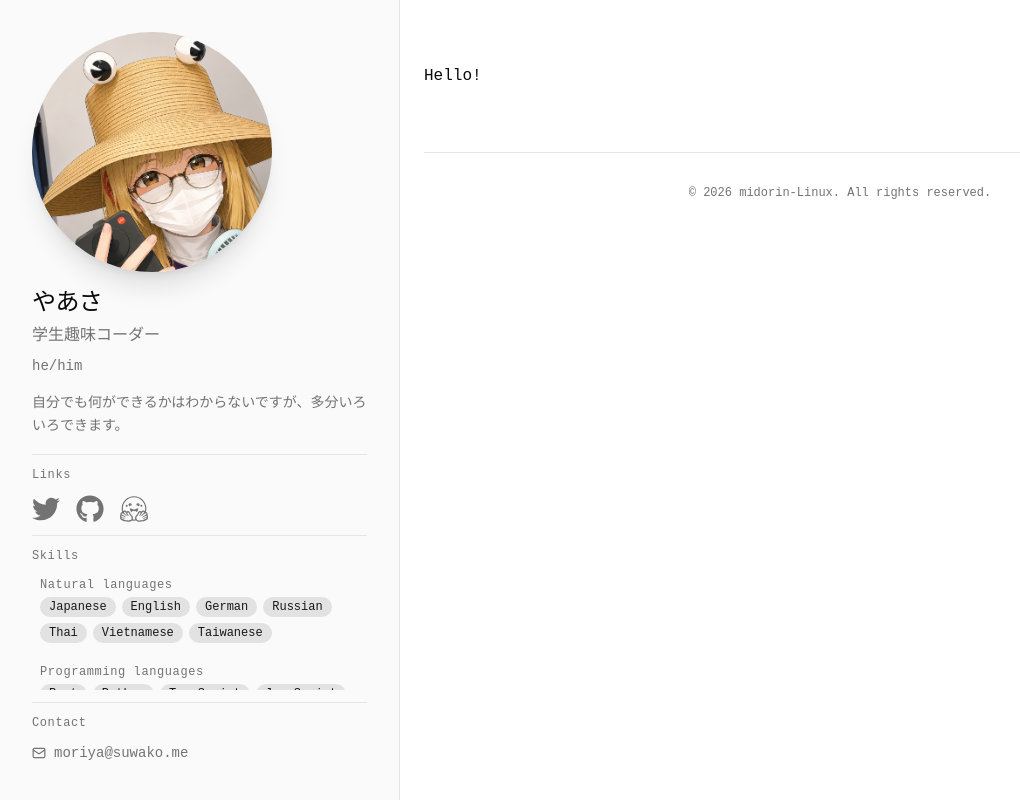
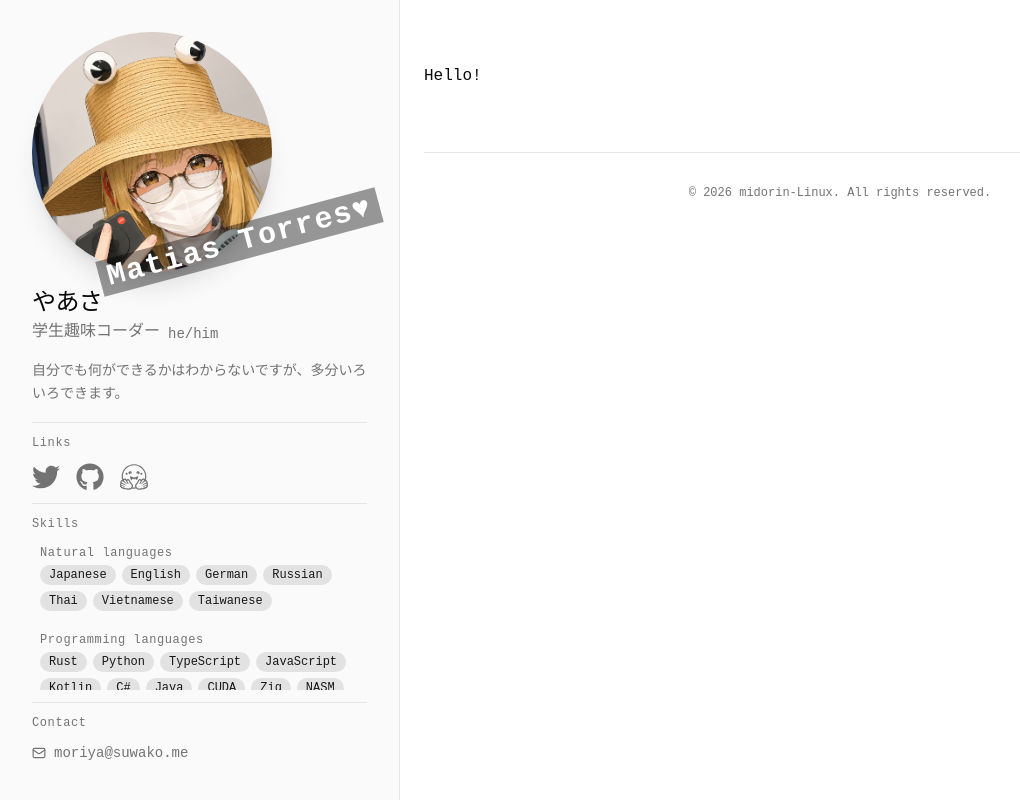
Before and after one commit to midorin-Linux/www, a React (Vite) app: page / in a window 1280 px wide. Shown: the whole page, without its empty margins (0-1020 px from the left). Built offline with nearby package versions, Linux system fonts and the light colour scheme.

Commit message:
Enhance profile sidebar layout with avatar overlay and improved text alignment

```diff
--- a/src/components/profile-sidebar.tsx
+++ b/src/components/profile-sidebar.tsx
@@ -177,12 +177,17 @@ export function ProfileSidebar() {
   return (
     <aside className="flex h-full max-h-screen flex-col items-start gap-3 p-4">
       <div className="mx-4 mt-4 flex shrink-0 flex-col items-start gap-4">
-        <div>
+        <div className="relative h-60 w-full">
           <img
             src="/avatar.png"
             alt="アニメ化された諏訪子の女装をしている男子高校生"
             className="h-60 w-60 rounded-full object-cover shadow-xl"
           />
+          <div className="absolute inset-0 top-45 left-20 flex rotate-345 items-center justify-center">
+            <span className="shrink-0 bg-black/40 px-2 text-3xl font-semibold tracking-wider text-white">
+              Matias Torres&hearts;
+            </span>
+          </div>
         </div>
         <div className="text-left">
           <Tooltip>
@@ -193,11 +198,13 @@ export function ProfileSidebar() {
               <p>別名: みどりん</p>
             </TooltipContent>
           </Tooltip>
-          <p className="mt-1 font-medium text-muted-foreground">
-            学生趣味コーダー
-          </p>
-          <div className="mt-2 flex items-center justify-center gap-1 text-sm text-muted-foreground lg:justify-start">
-            <span>he/him</span>
+          <div className="flex flex-row gap-2">
+            <p className="font-medium text-muted-foreground">
+              学生趣味コーダー
+            </p>
+            <div className="mt-1 flex items-center justify-center my-auto gap-1 text-sm text-muted-foreground lg:justify-start">
+              <span>he/him</span>
+            </div>
           </div>
         </div>
 
```
